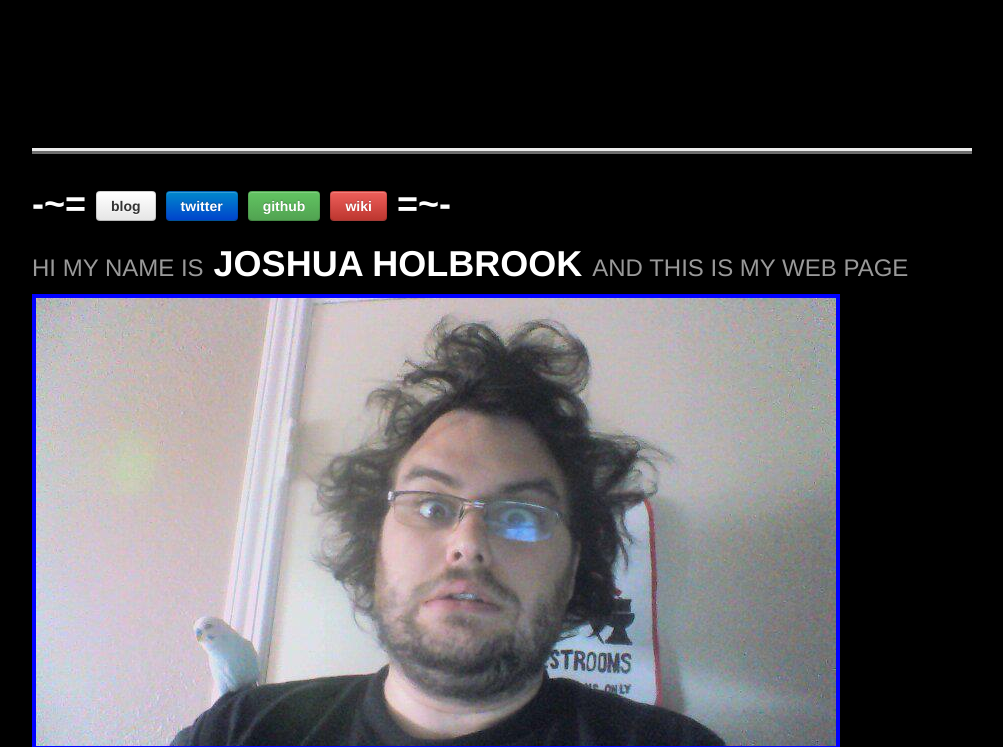
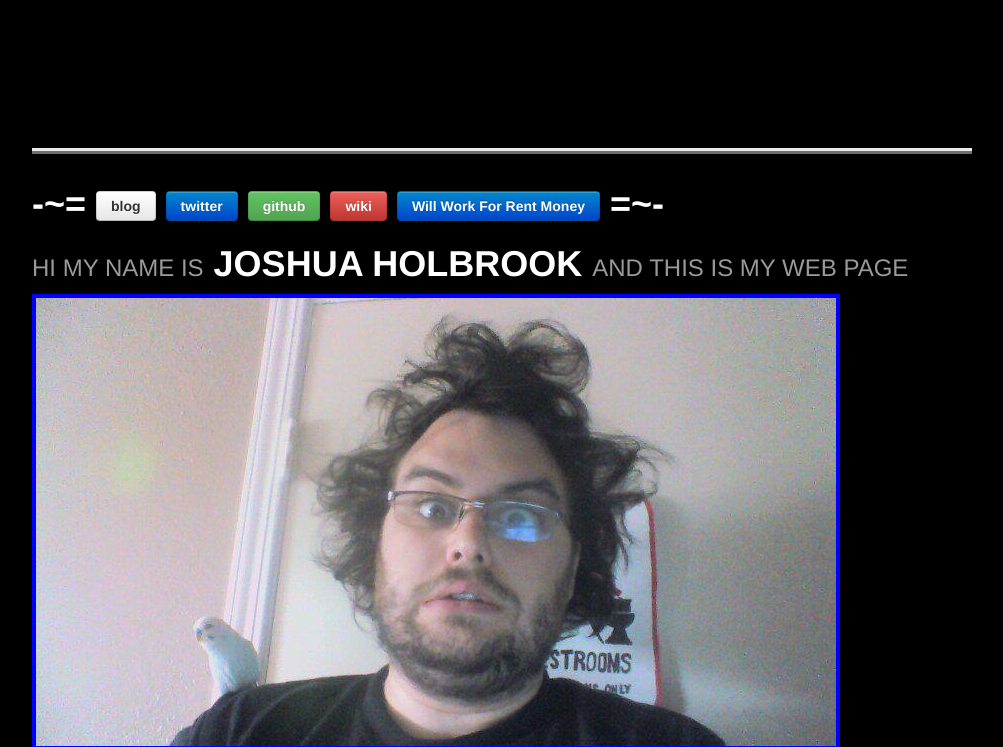
Before and after one commit to danfinlay/jesusabdullah.net, a plain HTML site: page index.html in a window 1280 px wide. Shown: the top 747 px of the page, without its empty margins (138-1141 px from the left). Drawn offline with Linux system fonts and the light colour scheme; grey boxes are pictures that could not be loaded.

Commit message:
[copy] Added link to consulting page

```diff
--- a/index.html
+++ b/index.html
@@ -22,6 +22,7 @@
             <a class="btn btn-primary" href="http://twitter.com/jesusabdullah">twitter</a>
             <a class="btn btn-success" href="http://github.com/jesusabdullah">github</a>
             <a class="btn btn-danger" href="http://i.imgur.com/Rmrbtec.png">wiki</a>
+            <a class="btn btn-primary" href="http://consulting.jesusabdullah.net">Will Work For Rent Money</a>
             =~-
           </h1>
         </div>
```
